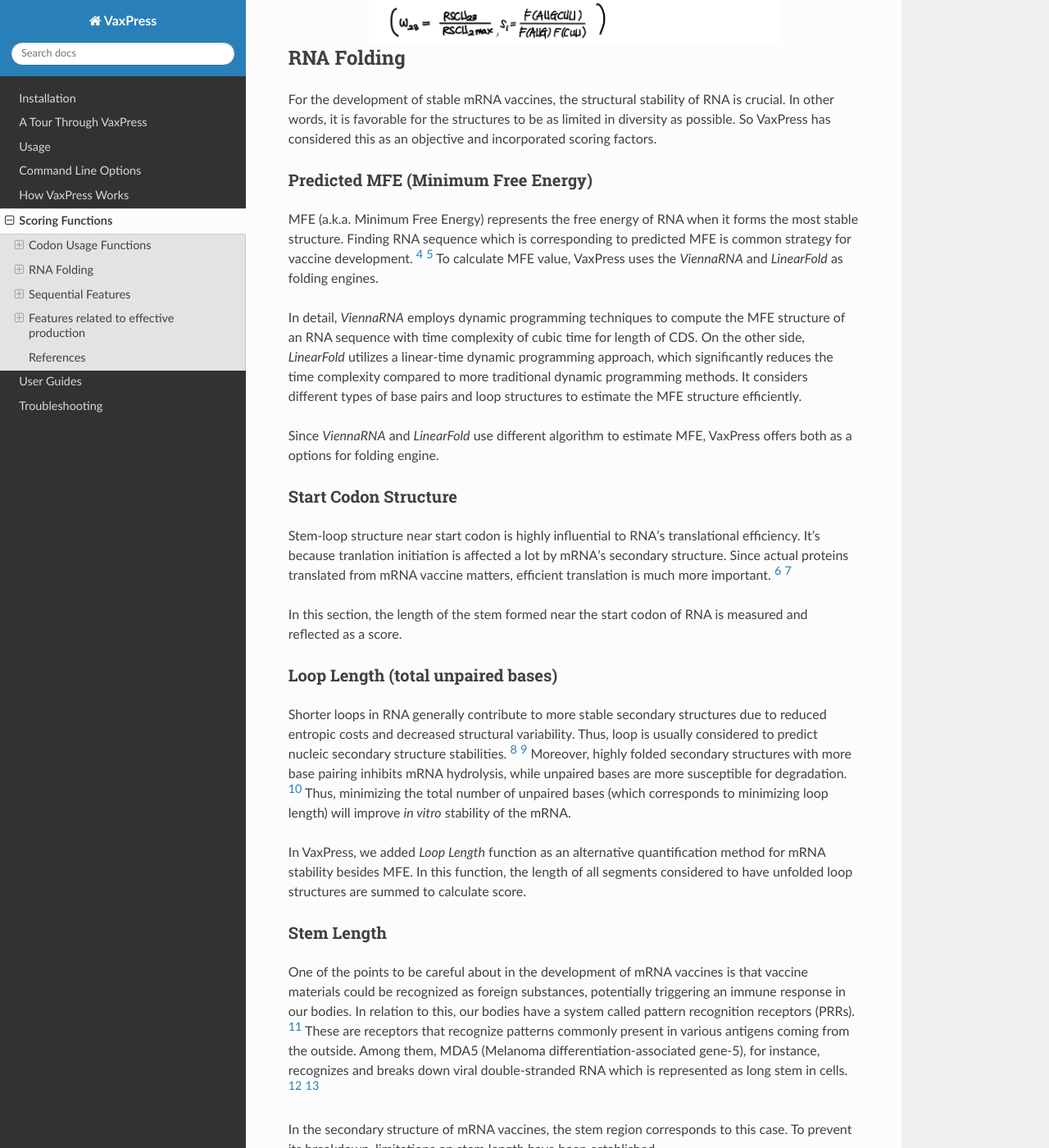
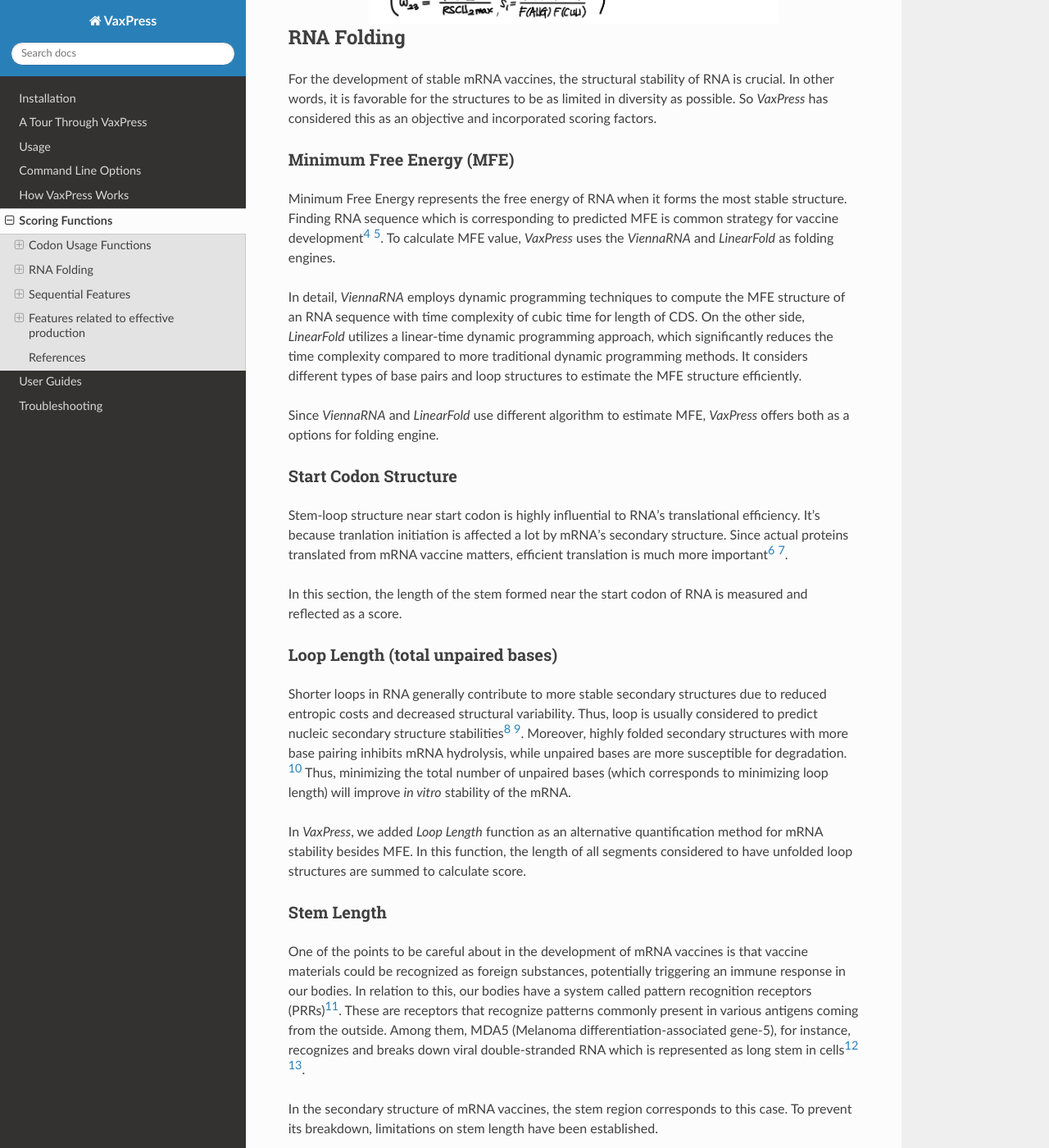
Before and after one commit to ChangLabSNU/VaxPress, a Sphinx documentation site: the page built from docs/source/scoring_functions.rst, in a window 1280 px wide and 1400 px high, scrolled down 1488 px. Shown: the whole window at 82% size. Built offline with Sphinx 7.4.7 and the Read the Docs theme 2.0.0, drawn with Linux system fonts in a browser that asks for light colours; some of the changed text lies outside the part shown.

Commit message:
Fix ReST code and citation styles.

```diff
--- a/docs/source/scoring_functions.rst
+++ b/docs/source/scoring_functions.rst
@@ -2,7 +2,7 @@
 Scoring Functions
 *****************
 
-Each scoring functions of VaxPress outputs scores in the direction
+Each scoring functions of *VaxPress* outputs scores in the direction
 they want to maximize. Balance among the scoring functions is
 adjusted by their relative weights. The ultimate goal of the
 optimization process is to maximize the objective function, which
@@ -11,7 +11,7 @@
 .. index:: Objective Function
 .. index:: Scoring Function
 
-VaxPress' scoring function consists of three main areas, each
+*VaxPress'* scoring function consists of three main areas, each
 considering factors that can influence the optimization result:
 
 .. index:: Codon Usage
@@ -27,7 +27,8 @@
 codons in coding seqeuence. It is well known that the stability
 of mRNA within cells and the amount of protein produced are
 significantly improved depending on the types of synonymous codons
-actually composing the CDS [#CAI]_ [#Presnyak2015]_. Since VaxPress' main goal
+actually composing the CDS\ [#CAI]_ [#Presnyak2015]_. Since
+*VaxPress'* main goal
 is to recommend best sequence for mRNA vaccine development, it's
 rational to reflect actual *in vivo* frequency of codon usage.
 
@@ -41,18 +42,17 @@
 relative synonymous codon usage (RSCU) is needed to calculate CAI.
 RSCU is the ratio of the observations of a given codon calculated
 with respect to the sum of all observations of codons in highly
-expressed gene. VaxPress uses relative adaptiveness of
-codon(:math:`w_{ij}`) as score of each codon, which is calculated
+expressed gene. *VaxPress* uses relative adaptiveness of
+codon (:math:`w_{ij}`) as score of each codon, which is calculated
 as below.
 
 .. math:: w_{ij} = RSCU_{ij}/RSCU_{i\;max}
 
-(where :math:`w_{ij}` is relative adaptiveness and :math:`RSCU_{ij}`
+where :math:`w_{ij}` is relative adaptiveness and :math:`RSCU_{ij}`
 is RSCU value of jth codon for ith amino acid. And :math:`RSCU_{i\;max}`
-is maximal RSCU value of ith amino acid among synonymous codons.)
-[#CAI]_
+is maximal RSCU value of ith amino acid among synonymous codons\ [#CAI]_.
 
-Then VaxPress obtain the average of these codon by codon values.
+Then *VaxPress* obtain the average of these codon by codon values.
 
 =============
 Bicodon Usage
@@ -80,7 +78,8 @@
     :alt: bicodon usage.
 
 .. index:: RNA Folding
-.. index:: MFE(Minimum Free Energy)
+.. index:: MFE
+.. index:: Minimum Free Energy
 .. index:: Start Codon Structure
 .. index:: Loop Length
 .. index:: Stem Length
@@ -91,18 +90,18 @@
 
 For the development of stable mRNA vaccines, the structural stability
 of RNA is crucial. In other words, it is favorable for the structures
-to be as limited in diversity as possible. So VaxPress has considered
+to be as limited in diversity as possible. So *VaxPress* has considered
 this as an objective and incorporated scoring factors.
 
-===================================
-Predicted MFE (Minimum Free Energy)
-===================================
+=========================
+Minimum Free Energy (MFE)
+=========================
 
-MFE (a.k.a. Minimum Free Energy) represents the free energy of RNA
+Minimum Free Energy represents the free energy of RNA
 when it forms the most stable structure. Finding RNA sequence which
 is corresponding to predicted MFE is common strategy for vaccine
-development. [#Zuker1981]_ [#Hofacker2014]_ To calculate MFE value, VaxPress uses the
-*ViennaRNA* and *LinearFold* as folding engines.
+development\ [#Zuker1981]_ [#Hofacker2014]_. To calculate MFE value,
+*VaxPress* uses the *ViennaRNA* and *LinearFold* as folding engines.
 
 In detail, *ViennaRNA* employs dynamic programming techniques to
 compute the MFE structure of an RNA sequence with time complexity
@@ -113,7 +112,7 @@
 and loop structures to estimate the MFE structure efficiently.
 
 Since *ViennaRNA* and *LinearFold* use different algorithm to
-estimate MFE, VaxPress offers both as a options for folding engine.
+estimate MFE, *VaxPress* offers both as a options for folding engine.
 
 =====================
 Start Codon Structure
@@ -123,7 +122,7 @@
 translational efficiency. It's because tranlation initiation is
 affected a lot by mRNA's secondary structure. Since actual proteins
 translated from mRNA vaccine matters, efficient translation is much
-more important. [#Mauger2019]_ [#Kearse2019]_
+more important\ [#Mauger2019]_ [#Kearse2019]_.
 
 In this section, the length of the stem formed near the start codon
 of RNA is measured and reflected as a score.
@@ -135,14 +134,15 @@
 Shorter loops in RNA generally contribute to more stable secondary
 structures due to reduced entropic costs and decreased structural
 variability. Thus, loop is usually considered to predict nucleic
-secondary structure stabilities. [#Tinoco1999]_ [#NNDB]_ Moreover, highly folded
-secondary structures with more base pairing inhibits mRNA hydrolysis,
+secondary structure stabilities\ [#Tinoco1999]_ [#NNDB]_. Moreover,
+highly folded secondary structures with more base pairing inhibits
+mRNA hydrolysis,
 while unpaired bases are more susceptible for degradation. [#WS2021]_
 Thus, minimizing the total number of unpaired bases (which corresponds
 to minimizing loop length) will improve *in vitro* stability of the
 mRNA.
 
-In VaxPress, we added *Loop Length* function as an alternative
+In *VaxPress*, we added *Loop Length* function as an alternative
 quantification method for mRNA stability besides MFE. In this
 function, the length of all segments considered to have unfolded
 loop structures are summed to calculate score.
@@ -155,11 +155,11 @@
 vaccines is that vaccine materials could be recognized as foreign
 substances, potentially triggering an immune response in our bodies.
 In relation to this, our bodies have a system called pattern
-recognition receptors (PRRs). [#Janeway1989]_ These are receptors that recognize
+recognition receptors (PRRs)\ [#Janeway1989]_. These are receptors that recognize
 patterns commonly present in various antigens coming from the
 outside. Among them, MDA5 (Melanoma differentiation-associated
 gene-5), for instance, recognizes and breaks down viral double-stranded
-RNA which is represented as long stem in cells. [#Berke2012]_ [#Wu2013]_
+RNA which is represented as long stem in cells\ [#Berke2012]_ [#Wu2013]_.
 
 In the secondary structure of mRNA vaccines, the stem region
 corresponds to this case. To prevent its breakdown, limitations on
@@ -186,9 +186,9 @@
 ``iCodon`` is program that predicts the stability of the coding
 sequence of RNA using synonymous codons based on machine learning
 model trained by mRNA stability profiles from zebrafish and Xenopus
-embryos, human cell lines, and mouse embryonic stem cells. [#Diez2022]_
+embryos, human cell lines, and mouse embryonic stem cells\ [#Diez2022]_.
 
-In VaxPress, this is considered as an optimization factor for
+In *VaxPress*, this is considered as an optimization factor for
 conducting sequence optimization. Particularly, it is regarded in
 terms of the predicted *in vivo* stability of RNA secondary structure
 to propose the optimal RNA sequence.
@@ -214,9 +215,9 @@
 
 DegScore is the deep learning model devolped by Eterna. It predicts
 possibility for degradation of RNA from the sequence information.
-Unlike the usage of DegScore in Eterna's original projects, VaxPress
-utilizes DegScore function by  dividing its value by length of CDS.
-[#Leppek2022]_
+Unlike the usage of DegScore in Eterna's original projects, *VaxPress*
+utilizes DegScore function by dividing its value by length of
+CDS\ [#Leppek2022]_.
 
 .. index:: Local GC Ratio, Repeat Length
 
@@ -238,7 +239,7 @@
 ease of vaccine production, maintaining a relatively low GC ratio
 is desirable.
 
-VaxPress calculates the existence ratio of G and C within the window
+*VaxPress* calculates the existence ratio of G and C within the window
 by moving it by the stride size, and then transform the window-specific
 GC ratio values (``gc``) using the following equation to determine
 the score.
@@ -256,8 +257,8 @@
 process. Therefore, it is important to proceed in a way that
 minimizes this issue.
 
-In VaxPress, tandem repeats are quantified by measuring their length.
-By using ``pytrf.GTRFinder``, VaxPress finds all generic tandem
+In *VaxPress*, tandem repeats are quantified by measuring their length.
+By using ``pytrf.GTRFinder``, *VaxPress* finds all generic tandem
 repeats from given sequences. And add all of their lengths.
 
 ----------
```
Also changed, not shown: other parts of docs/source/scoring_functions.rst (+9 -10 lines), docs/source/usage.rst (+14 -14 lines), docs/source/user_guides.rst (+35 -36 lines).
